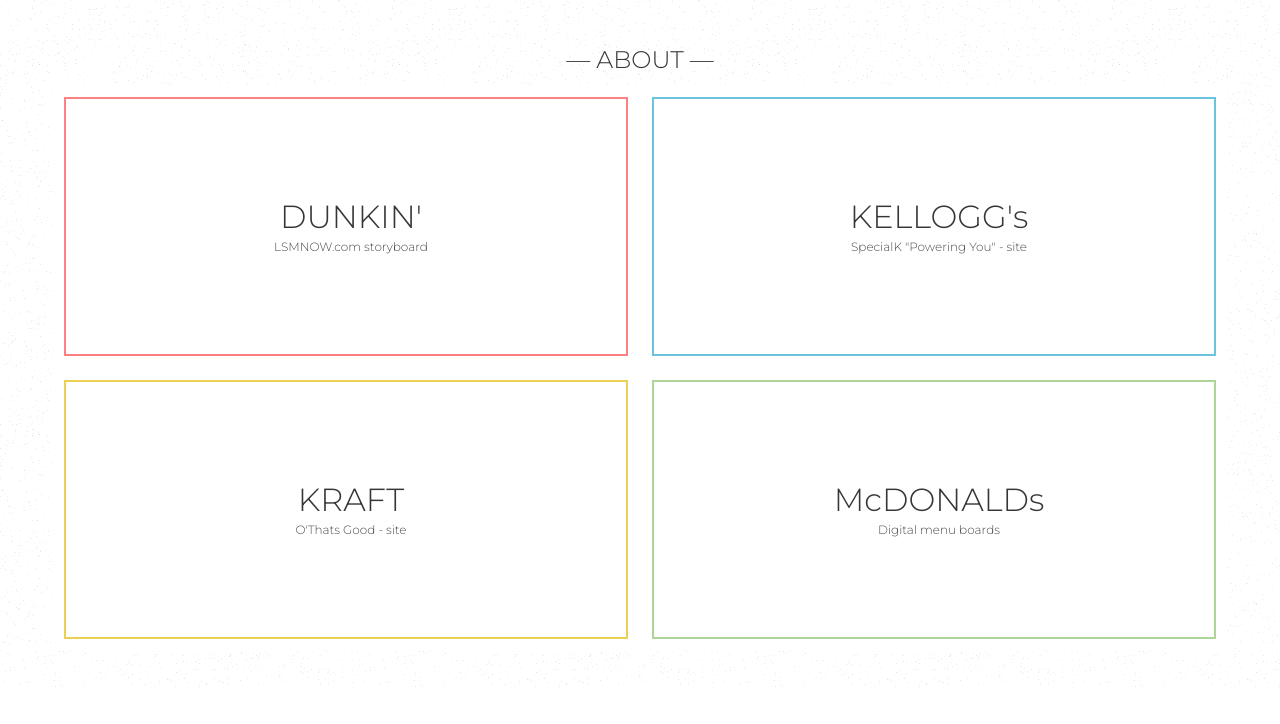
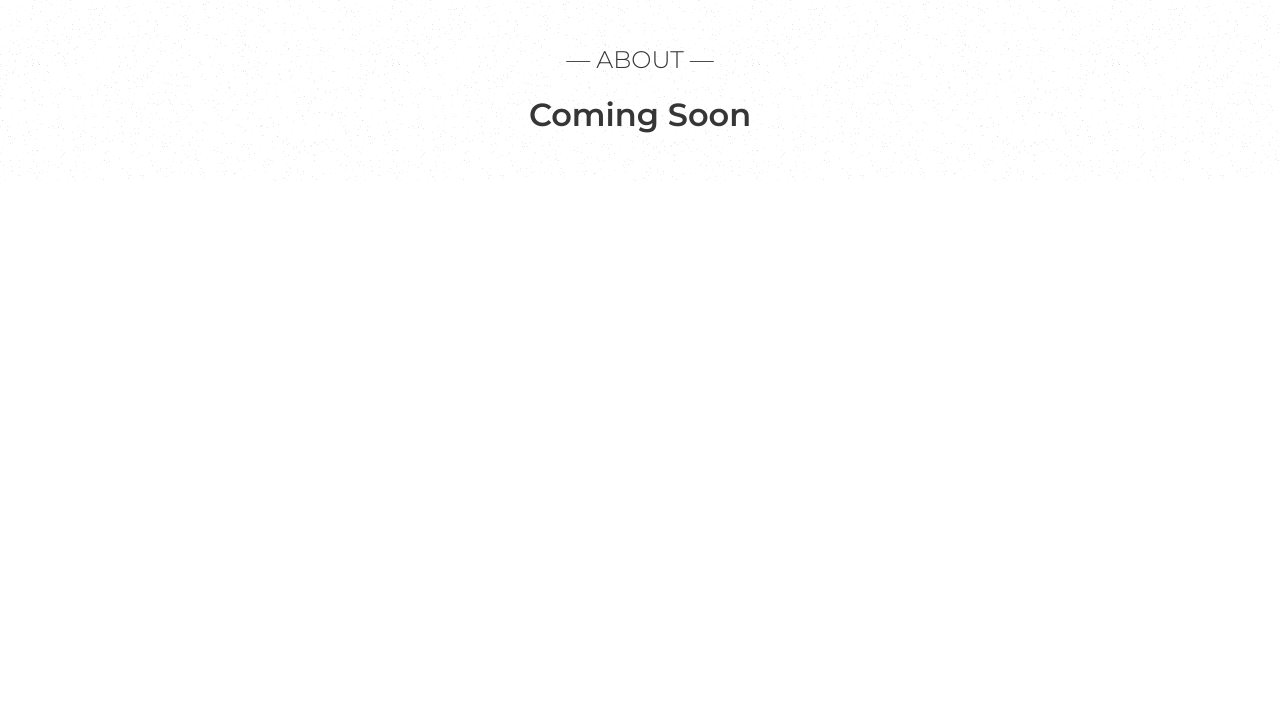
Before and after one commit to tyneside/tyneside.github.io, a plain HTML site: page about.html in a window 1280 px wide. Shown: the part 62-786 px from the top of the page. Drawn offline with nearby package versions, Linux system fonts and the light colour scheme.

Commit message:
about.html update "coming soon"

```diff
--- a/about.html
+++ b/about.html
@@ -46,36 +46,7 @@
 		<section class="section" >
 			<div class="container">
 				<h1 class="title has-text-centered lightest is-size-4">— ABOUT —</h1>
-				<div class="columns is-multiline">
-					<div class="column is-half has-background-white">
-						<a href="#Dunkin"><div class="section tile-padding coral">
-						  <h1 class="title has-text-centered lightest">DUNKIN'</h1>
-						  <h2 class="subtitle has-text-centered light is-size-7">LSMNOW.com storyboard</h2>
-						</div>
-						</a>
-					</div>
-					<div class="column is-half has-background-white">
-						<a href="#Kelloggs"><div class="section tile-padding blue">
-						  <h1 class="title has-text-centered lightest">KELLOGG's</h1>
-						  <h2 class="subtitle has-text-centered light is-size-7">SpecialK "Powering You" - site</h2>
-						</div>
-						</a>
-					</div>
-					<div class="column is-half has-background-white">
-						<a href="#Kraft"><div class="section tile-padding yellow">
-						  <h1 class="title has-text-centered lightest">KRAFT</h1>
-						  <h2 class="subtitle has-text-centered light is-size-7">O'Thats Good - site</h2>
-						</div>
-						</a>
-					</div>
-					<div class="column is-half has-background-white">
-						<a href="#McDonalds"><div class="section tile-padding green">
-						  <h1 class="title has-text-centered lightest">McDONALDs</h1>
-						  <h2 class="subtitle has-text-centered light is-size-7">Digital menu boards</h2>
-						</div>
-						</a>
-					</div>
-				</div>
+				<h2 class="title has-text-centered">Coming Soon</h2>
 			  </div>
 		</section>
 
```
